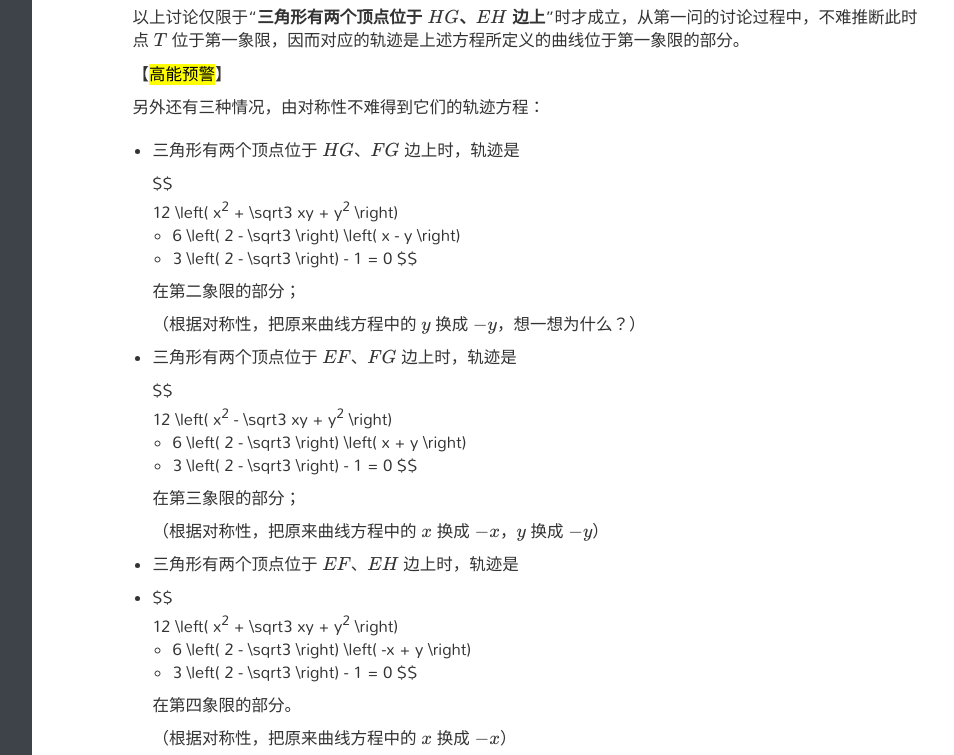
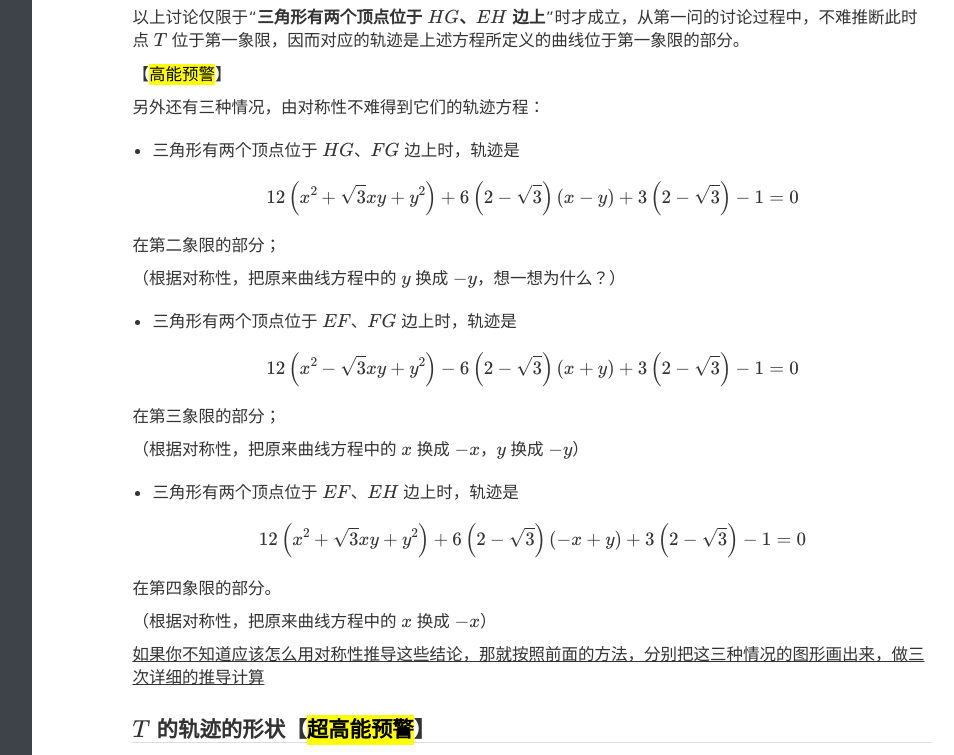
Before and after one commit to cshishaliu/cshishaliu.github.io, a plain HTML site: page 15075156363610.html in a window 1280 px wide. Shown: the part 2760-3515 px from the top of the page, without its empty margins (262-1216 px from the left). Drawn offline with nearby package versions, Linux system fonts and the light colour scheme; some packages are replaced by stand-ins of ours.

Commit message:
repair luliesi triangle

```diff
--- a/15075156363610.html
+++ b/15075156363610.html
@@ -222,48 +222,46 @@ y&amp;=\frac12 \sin\alpha + \frac{\sqrt3}6 \cos\alpha - \frac12<br/>
 <p>另外还有三种情况，由对称性不难得到它们的轨迹方程：</p>
 
 <ul>
-<li><p>三角形有两个顶点位于 \(HG\)、\(FG\) 边上时，轨迹是</p>
+<li>三角形有两个顶点位于 \(HG\)、\(FG\) 边上时，轨迹是</li>
+</ul>
 
-<p>$$<br/>
-12 \left( x<sup>2</sup> + \sqrt3 xy + y<sup>2</sup> \right)</p>
-
-<ul>
-<li>6 \left( 2 - \sqrt3 \right) \left( x - y \right)</li>
-<li>3 \left( 2 - \sqrt3 \right) - 1 = 0
-$$</li>
-</ul>
+<p>\[<br/>
+12 \left( x^2 + \sqrt3 xy + y^2 \right)<br/>
++ 6 \left( 2 - \sqrt3 \right) \left( x - y \right)<br/>
++ 3 \left( 2 - \sqrt3 \right) - 1 = 0<br/>
+\]</p>
 
 <p>在第二象限的部分；</p>
 
-<p>（根据对称性，把原来曲线方程中的 \(y\) 换成 \(-y\)，想一想为什么？）</p></li>
-<li><p>三角形有两个顶点位于 \(EF\)、\(FG\) 边上时，轨迹是</p>
-
-<p>$$<br/>
-12 \left( x<sup>2</sup> - \sqrt3 xy + y<sup>2</sup> \right)</p>
+<p>（根据对称性，把原来曲线方程中的 \(y\) 换成 \(-y\)，想一想为什么？）</p>
 
 <ul>
-<li>6 \left( 2 - \sqrt3 \right) \left( x + y \right)</li>
-<li>3 \left( 2 - \sqrt3 \right) - 1 = 0
-$$</li>
+<li>三角形有两个顶点位于 \(EF\)、\(FG\) 边上时，轨迹是</li>
 </ul>
+
+<p>\[<br/>
+12 \left( x^2 - \sqrt3 xy + y^2 \right)<br/>
+- 6 \left( 2 - \sqrt3 \right) \left( x + y \right)<br/>
++ 3 \left( 2 - \sqrt3 \right) - 1 = 0<br/>
+\]</p>
 
 <p>在第三象限的部分；</p>
 
-<p>（根据对称性，把原来曲线方程中的 \(x\) 换成 \(-x\)，\(y\) 换成 \(-y\)）</p></li>
-<li><p>三角形有两个顶点位于 \(EF\)、\(EH\) 边上时，轨迹是</p></li>
-<li><p>$$<br/>
-12 \left( x<sup>2</sup> + \sqrt3 xy + y<sup>2</sup> \right)</p>
+<p>（根据对称性，把原来曲线方程中的 \(x\) 换成 \(-x\)，\(y\) 换成 \(-y\)）</p>
 
 <ul>
-<li>6 \left( 2 - \sqrt3 \right) \left( -x + y \right)</li>
-<li>3 \left( 2 - \sqrt3 \right) - 1 = 0
-$$</li>
+<li>三角形有两个顶点位于 \(EF\)、\(EH\) 边上时，轨迹是</li>
 </ul>
+
+<p>\[<br/>
+12 \left( x^2 + \sqrt3 xy + y^2 \right)<br/>
++ 6 \left( 2 - \sqrt3 \right) \left( -x + y \right)<br/>
++ 3 \left( 2 - \sqrt3 \right) - 1 = 0<br/>
+\]</p>
 
 <p>在第四象限的部分。</p>
 
-<p>（根据对称性，把原来曲线方程中的 \(x\) 换成 \(-x\)）</p></li>
-</ul>
+<p>（根据对称性，把原来曲线方程中的 \(x\) 换成 \(-x\)）</p>
 
 <p><u>如果你不知道应该怎么用对称性推导这些结论，那就按照前面的方法，分别把这三种情况的图形画出来，做三次详细的推导计算</u></p>
 
```
